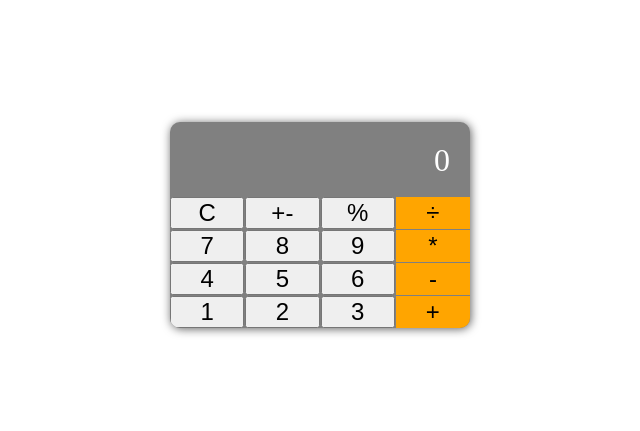
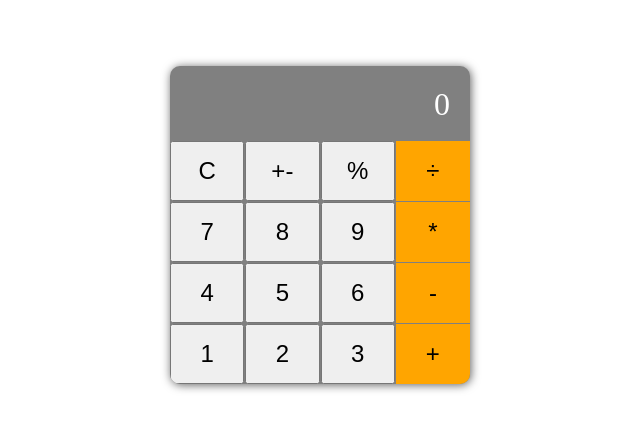
Before and after one commit to RusthenRonald/Calculadora, a plain HTML site: page index.html in a window 1280 px wide. Shown: the part 175-606 px from the top of the page, without its empty margins (320-960 px from the left). Drawn offline with Linux system fonts and the light colour scheme.

Commit message:
aumentei altura

```diff
--- a/style.css
+++ b/style.css
@@ -32,6 +32,8 @@ body{
     display: flex;
     align-items: center;
     justify-content: center;
+    height: 60px;
+    width: 100%;
     font-size: 1.5rem;
     cursor: pointer;
 }
```
